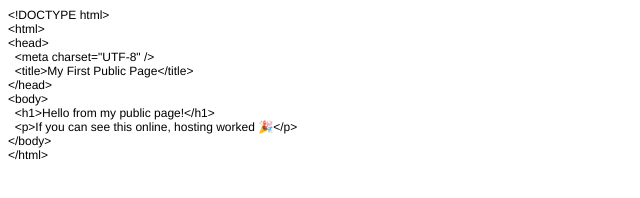
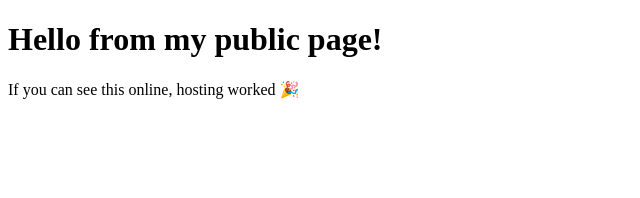
Before and after one commit to MGByteCoder/webOne, a plain HTML site: page hostAWebsite/my-single-page-site/index.html in a window 1280 px wide. Shown: the whole page, without its empty margins (0-640 px from the left). Drawn offline with Linux system fonts and the light colour scheme.

Commit message:
Update index.html

```diff
--- a/hostAWebsite/my-single-page-site/index.html
+++ b/hostAWebsite/my-single-page-site/index.html
@@ -1,26 +1,11 @@
-<!DOCTYPE html PUBLIC "-//W3C//DTD HTML 4.01//EN" "http://www.w3.org/TR/html4/strict.dtd">
+<!DOCTYPE html>
 <html>
 <head>
-  <meta http-equiv="Content-Type" content="text/html; charset=utf-8">
-  <meta http-equiv="Content-Style-Type" content="text/css">
-  <title></title>
-  <meta name="Generator" content="Cocoa HTML Writer">
-  <meta name="CocoaVersion" content="2575.7">
-  <style type="text/css">
-    p.p1 {margin: 0.0px 0.0px 0.0px 0.0px; font: 12.0px Helvetica}
-  </style>
+  <meta charset="UTF-8" />
+  <title>My First Public Page</title>
 </head>
 <body>
-<p class="p1">&lt;!DOCTYPE html&gt;</p>
-<p class="p1">&lt;html&gt;</p>
-<p class="p1">&lt;head&gt;</p>
-<p class="p1"><span class="Apple-converted-space">  </span>&lt;meta charset="UTF-8" /&gt;</p>
-<p class="p1"><span class="Apple-converted-space">  </span>&lt;title&gt;My First Public Page&lt;/title&gt;</p>
-<p class="p1">&lt;/head&gt;</p>
-<p class="p1">&lt;body&gt;</p>
-<p class="p1"><span class="Apple-converted-space">  </span>&lt;h1&gt;Hello from my public page!&lt;/h1&gt;</p>
-<p class="p1"><span class="Apple-converted-space">  </span>&lt;p&gt;If you can see this online, hosting worked 🎉&lt;/p&gt;</p>
-<p class="p1">&lt;/body&gt;</p>
-<p class="p1">&lt;/html&gt;</p>
+  <h1>Hello from my public page!</h1>
+  <p>If you can see this online, hosting worked 🎉</p>
 </body>
 </html>
```
